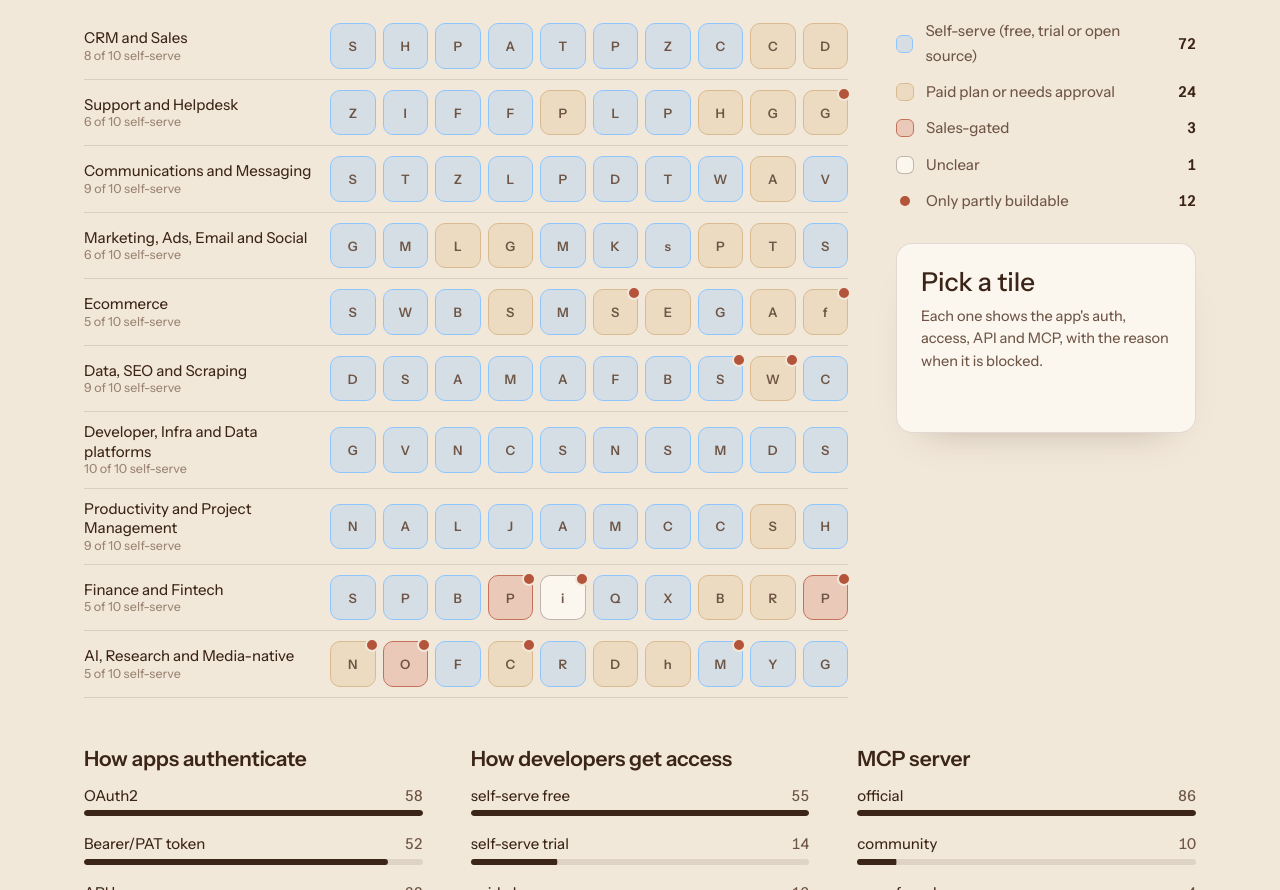
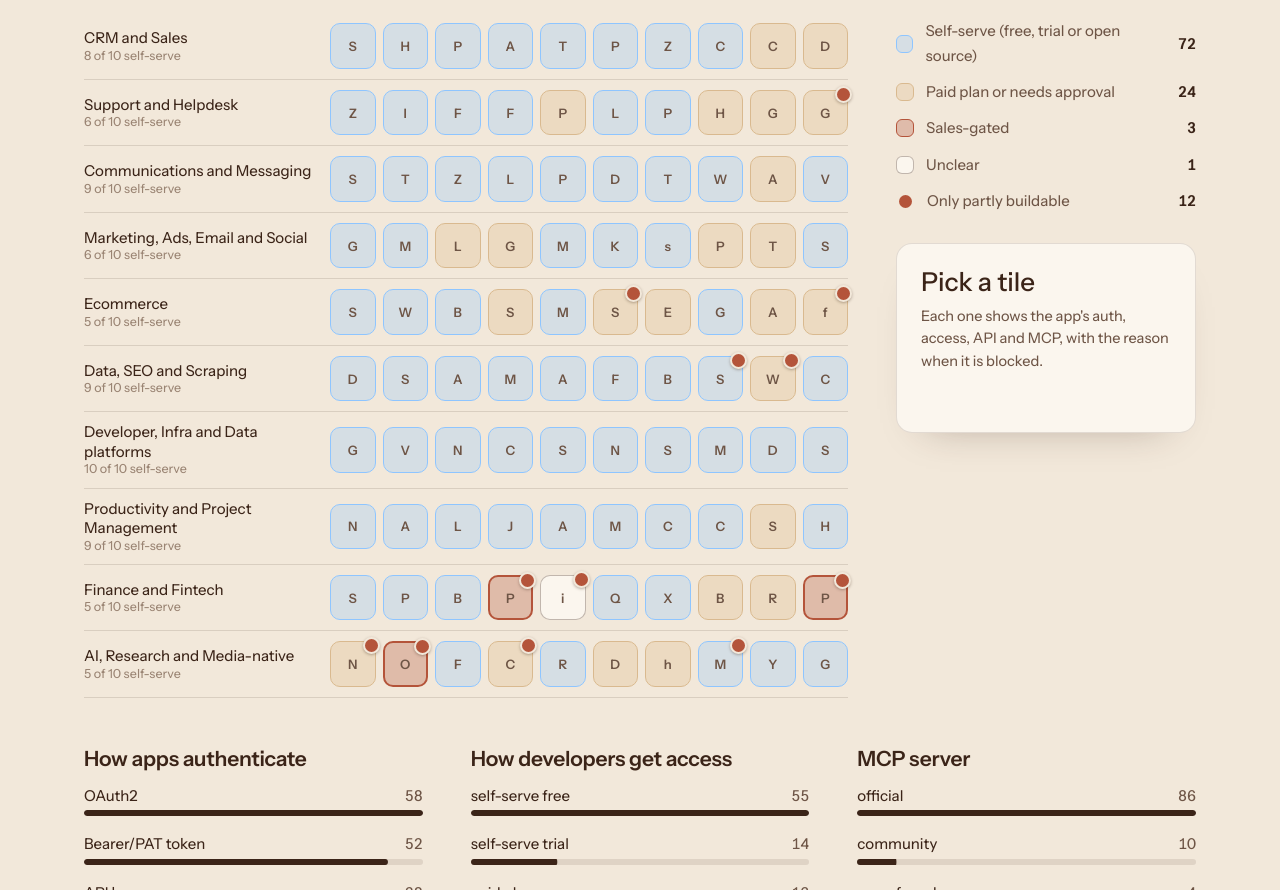
Before and after one commit to luvgarg05/composio-app-research, a plain HTML site: page docs/index.html in a window 1280 px wide. Shown: the part 1057-1947 px from the top of the page. Drawn offline with nearby package versions, Linux system fonts and the light colour scheme.

Commit message:
Fix legend2

```diff
--- a/docs/index.html
+++ b/docs/index.html
@@ -308,6 +308,10 @@ section{padding:88px 0}
 .stepcard .ex b{color:#8EC5FF;font-weight:500}.stepcard .ex i{color:#c9b39c;font-style:normal}
 .stepcard .exl{font-size:13.5px;color:#9A8473;margin:0 0 8px;font-weight:500}
 @media(max-width:960px){.stepcard{grid-template-columns:1fr;padding:24px}.stepbody{grid-template-columns:1fr}.sarrow{display:none}.sbtn .nm{font-size:12.5px}.sbtn .dot{width:44px;height:44px}.stepnav:before,.stepnav .prog{top:21px}}
+
+/* stronger gated + partial markers */
+.t-gate{border:2px solid #b4543a!important;background:rgba(180,84,58,.30)!important}
+.tile.partial:after{width:13px;height:13px;top:-5px;right:-5px;background:#b4543a;border:2.5px solid #F2E8DA;box-shadow:0 1px 3px rgba(59,36,24,.35)}
 </style>
 </head>
 <body>
@@ -461,8 +465,8 @@ $("#finds").innerHTML=`<div class="find"><div class="k sky" data-count="${mcpN}"
 const cats=st.cats;
 $("#cats").innerHTML=cats.map(c=>{const rs=rows.filter(r=>r.category===c);const ok=rs.filter(r=>SELF.includes(r.access)).length;
  return `<div class="cat-row"><div class="cname">${esc(c)}<span>${ok} of ${rs.length} self-serve</span></div><div class="tiles">${rs.map(r=>`<button class="tile t-${accGroup(r.access)} ${r.buildable!=="yes"?"partial":""}" data-id="${r.id}" aria-label="${esc(r.app)}: ${esc(r.access)}, buildable ${esc(r.buildable)}">${img(r)}</button>`).join("")}</div></div>`}).join("");
-const G=[["self","Self-serve (free, trial or open source)","#8EC5FF","rgba(142,197,255,.28)"],["appr","Paid plan or needs approval","#d9b98f","rgba(229,201,163,.45)"],["gate","Sales-gated","#c4705a","rgba(227,165,143,.45)"],["unc","Unclear","rgba(59,36,24,.3)","#FBF6EE"]];
-$("#legend").innerHTML=G.map(([g,l,c,bg])=>`<li><span class="sw" style="border-color:${c};background:${bg}"></span>${l}<b>${cnt(r=>accGroup(r.access)===g)}</b></li>`).join("")+`<li><span class="sw" style="border:0;background:var(--coral);border-radius:50%;width:10px;height:10px;margin:0 4px"></span>Only partly buildable<b>${n-by}</b></li>`;
+const G=[["self","Self-serve (free, trial or open source)","#8EC5FF","rgba(142,197,255,.28)"],["appr","Paid plan or needs approval","#d9b98f","rgba(229,201,163,.45)"],["gate","Sales-gated","#b4543a","rgba(180,84,58,.30)"],["unc","Unclear","rgba(59,36,24,.3)","#FBF6EE"]];
+$("#legend").innerHTML=G.map(([g,l,c,bg])=>`<li><span class="sw" style="border-color:${c};background:${bg}"></span>${l}<b>${cnt(r=>accGroup(r.access)===g)}</b></li>`).join("")+`<li><span class="sw" style="border:0;background:#b4543a;border-radius:50%;width:13px;height:13px;margin:0 3px"></span>Only partly buildable<b>${n-by}</b></li>`;
 const peek=r=>{$("#peek").innerHTML=`<div class="pn">${esc(r.app)}</div><p class="small soft" style="margin:0">${esc(r.what)}</p><dl><dt>Auth</dt><dd>${esc(r.auth.join(", "))}</dd><dt>Access</dt><dd>${esc(r.access)}</dd><dt>API</dt><dd>${esc(r.api)}, ${esc(r.breadth)}</dd><dt>MCP</dt><dd>${esc(r.mcp)}</dd><dt>Buildable</dt><dd>${esc(r.buildable)}</dd>${r.blocker?`<dt>Blocker</dt><dd>${esc(r.blocker)}</dd>`:""}</dl>`};
 document.querySelectorAll(".tile").forEach(t=>{const r=rows.find(x=>x.id==t.dataset.id);
  t.addEventListener("mouseenter",()=>peek(r));t.addEventListener("focus",()=>peek(r));
```
Also changed, not shown: agent/page_template.html (+6 -2 lines).
